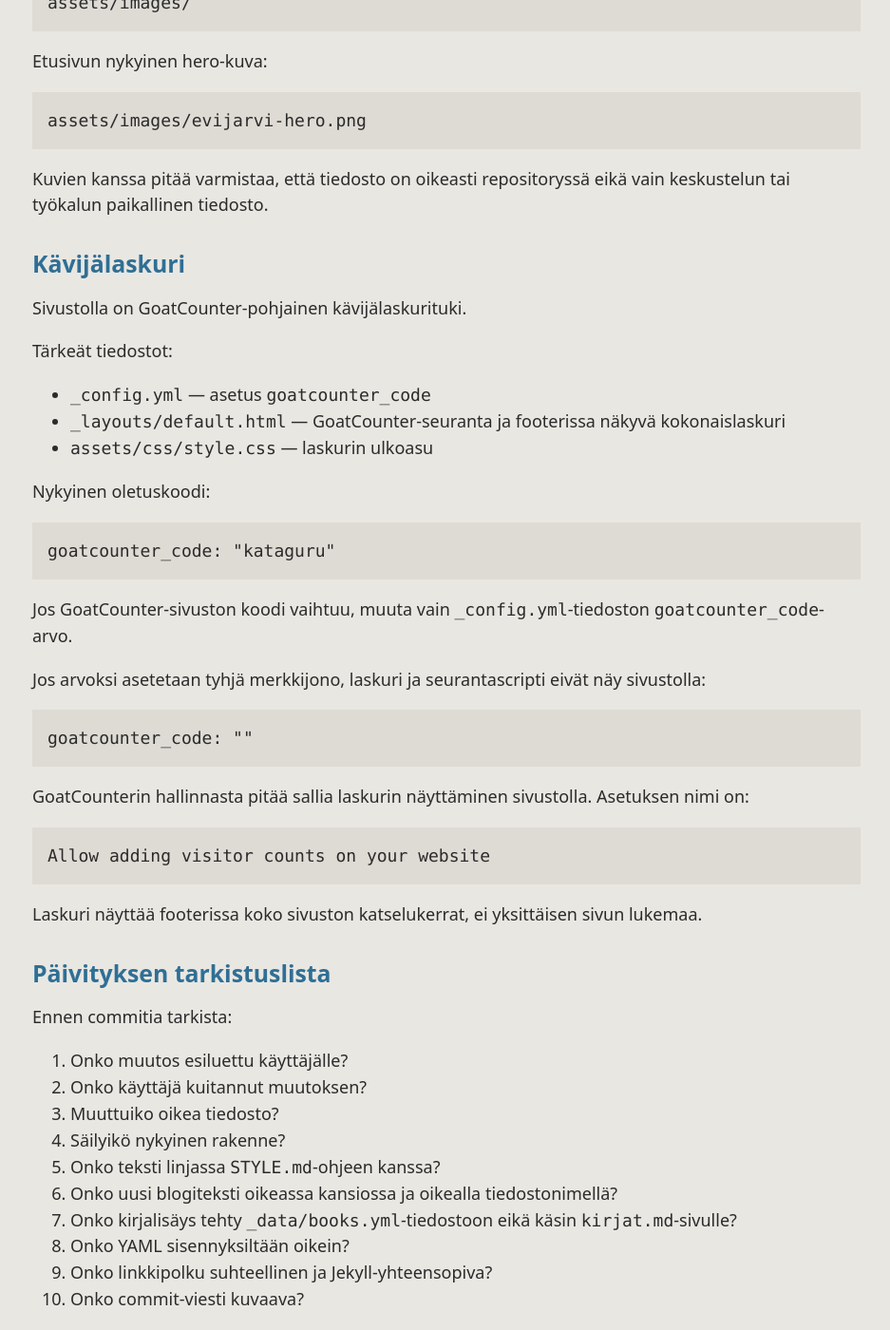
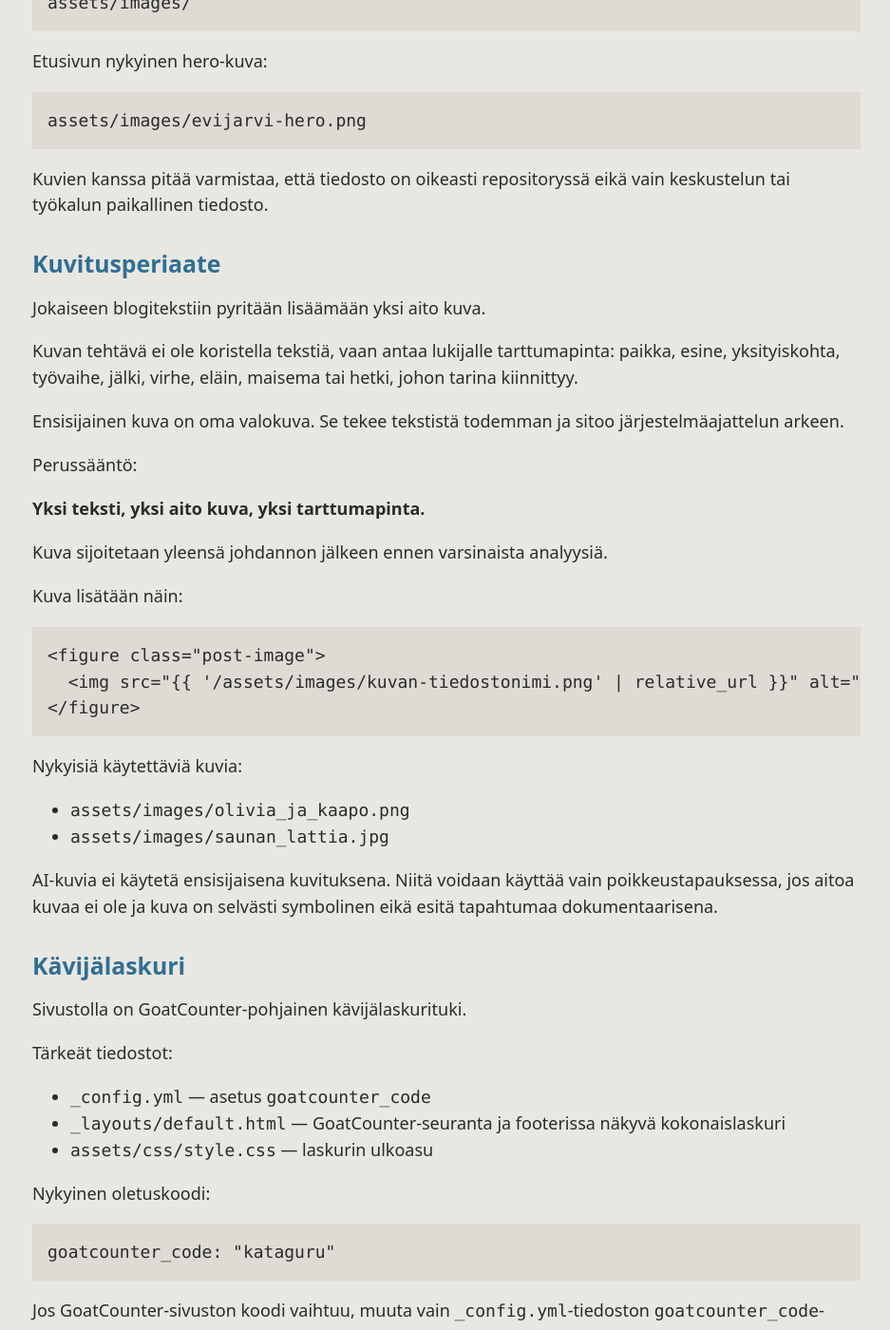
Before and after one commit to kataguru/blogi, a Jekyll site: the page built from PAIVITYSOHJE.md, in a window 1280 px wide and 1400 px high, scrolled down 6256 px. Shown: the whole window at 95% size, without its empty margins (170-1107 px from the left). Built offline with Jekyll 4.4.1, drawn with Linux system fonts in a browser that asks for light colours; our own code applies the rules of GitHub Pages for plain Markdown files.

Commit message:
Add blog image guidelines

````diff
--- a/PAIVITYSOHJE.md
+++ b/PAIVITYSOHJE.md
@@ -250,6 +250,37 @@ assets/images/evijarvi-hero.png
 
 Kuvien kanssa pitää varmistaa, että tiedosto on oikeasti repositoryssä eikä vain keskustelun tai työkalun paikallinen tiedosto.
 
+## Kuvitusperiaate
+
+Jokaiseen blogitekstiin pyritään lisäämään yksi aito kuva.
+
+Kuvan tehtävä ei ole koristella tekstiä, vaan antaa lukijalle tarttumapinta: paikka, esine, yksityiskohta, työvaihe, jälki, virhe, eläin, maisema tai hetki, johon tarina kiinnittyy.
+
+Ensisijainen kuva on oma valokuva. Se tekee tekstistä todemman ja sitoo järjestelmäajattelun arkeen.
+
+Perussääntö:
+
+**Yksi teksti, yksi aito kuva, yksi tarttumapinta.**
+
+Kuva sijoitetaan yleensä johdannon jälkeen ennen varsinaista analyysiä.
+
+Kuva lisätään näin:
+
+{% raw %}
+```html
+<figure class="post-image">
+  <img src="{{ '/assets/images/kuvan-tiedostonimi.png' | relative_url }}" alt="Lyhyt kuvaus kuvasta">
+</figure>
+```
+{% endraw %}
+
+Nykyisiä käytettäviä kuvia:
+
+- `assets/images/olivia_ja_kaapo.png`
+- `assets/images/saunan_lattia.jpg`
+
+AI-kuvia ei käytetä ensisijaisena kuvituksena. Niitä voidaan käyttää vain poikkeustapauksessa, jos aitoa kuvaa ei ole ja kuva on selvästi symbolinen eikä esitä tapahtumaa dokumentaarisena.
+
 ## Kävijälaskuri
 
 Sivustolla on GoatCounter-pohjainen kävijälaskurituki.
````
